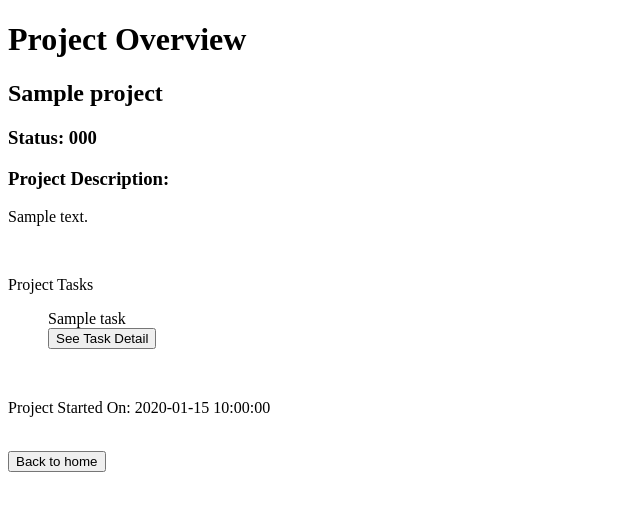
After one commit to vapor05/projectTracker, a Flask app: a page that uses web/trackerApp/templates/projects/project_overview.html in a window 1280 px wide. The commit adds this page. Shown: the top 511 px of the page, without its empty margins (0-640 px from the left). Run offline with Flask 2, Linux system fonts and the light colour scheme; a user stored in the database is signed in; tables that the repository leaves empty hold one stand-in row (values such as "Sample post").

Commit message:
Added project_overview view and started work on tasks

```diff
--- a/web/trackerApp/__init__.py
+++ b/web/trackerApp/__init__.py
@@ -21,7 +21,9 @@ login_manager.login_view = "users.login"
 from trackerApp.core.views import core
 from trackerApp.users.views import users
 from trackerApp.projects.views import projects
+from trackerApp.tasks.views import tasks
 
 app.register_blueprint(core)
 app.register_blueprint(users)
 app.register_blueprint(projects)
+app.register_blueprint(tasks)
--- a/web/trackerApp/models.py
+++ b/web/trackerApp/models.py
@@ -61,6 +61,8 @@ class Project(db.Model):
     description = db.Column(db.Text)
     create_date  = db.Column(db.DateTime, default=datetime.utcnow)
 
+    tasks = db.relationship("Task", backref="tasks", lazy=True)
+
     def __init__(self, title, description, user_id):
         self.title = title
         self.description = description
@@ -75,3 +77,36 @@ class Project(db.Model):
     @classmethod
     def find_by_title(cls, title):
         return cls.query.filter_by(title=title).first()
+
+
+class Task(db.Model):
+    __tablename__ = "tasks"
+
+    projects = db.relationship(Project)
+    users = db.relationship(User)
+    status = db.relationship(Status)
+
+    task_id = db.Column(db.Integer, primary_key=True)
+    project_id = db.Column(db.Integer, db.ForeignKey("projects.project_id"), nullable=False)
+    author_id = db.Column(db.Integer, db.ForeignKey("users.user_id"), nullable=False)
+    assigned_id = db.Column(db.Integer)
+    status_id = db.Column(db.Integer, db.ForeignKey("status.status_id"), nullable=False)
+    title = db.Column(db.String(200))
+    description = db.Column(db.Text)
+    create_date  = db.Column(db.DateTime, default=datetime.utcnow)
+
+    def __init__(self, title, description, project_id, user_id):
+        self.title = title
+        self.description = description
+        self.project_id = project_id
+        self.author_id = user_id
+        # new tasks always start as 'Proposed'
+        self.status_id = 1
+
+    def save_to_db(self):
+        db.session.add(self)
+        db.session.commit()
+
+    @classmethod
+    def find_by_title(cls, title):
+        return cls.query.filter_by(title=title).first()
--- a/web/trackerApp/projects/views.py
+++ b/web/trackerApp/projects/views.py
@@ -20,3 +20,9 @@ def create_project():
             project.save_to_db()
             return redirect(url_for("users.home"))
     return render_template("projects/create.html", form=form)
+
+@projects.route("/project_overview/<title>")
+@login_required
+def project_overview(title):
+    project = Project.find_by_title(title)
+    return render_template("projects/project_overview.html", project=project)
--- /dev/null
+++ b/web/trackerApp/templates/projects/project_overview.html
@@ -0,0 +1,30 @@
+{% extends 'core/base.html' %}
+{% block content %}
+
+<div>
+    <h1>Project Overview</h1>
+    <h2>{{ project.title }}</h2>
+    <h3>Status: {{ project.status.status_code }}</h3>
+    <h3>Project Description:</h3>
+    <p>{{ project.description }}</p>
+    <br>
+    <p>Project Tasks</p>
+    {% for task in project.tasks %}
+        <ul>
+            {{ task.title}}
+            <form action="#" method="GET">
+                <input type="submit" value="See Task Detail">
+            </form>
+        </ul>
+    {% endfor %}
+    <br>
+    <p>Project Started On: {{ project.create_date }}</p>
+</div>
+<br>
+<div>
+    <form action="{{ url_for('users.home') }}" method="GET">
+        <input type="submit" value="Back to home">
+    </form>
+</div>
+
+{% endblock %}
--- a/web/trackerApp/templates/users/home.html
+++ b/web/trackerApp/templates/users/home.html
@@ -12,7 +12,9 @@
     <p>Here are your current projects being tracked</p>
     {% for project in projects %}
         <ul>
-            <p>{{ project.title }}</p>
+            {{ project.title }}  <form action="{{ url_for('projects.project_overview', title=project.title) }}" method="GET">
+                <input type="submit" value="See Project Overview">
+                </form>
         </ul>
     {% endfor %}
 </div>
```
Also changed, not shown: web/trackerApp/tasks/forms.py (added, +9 -0 lines), web/trackerApp/tasks/views.py (added, +24 -0 lines), web/trackerApp/templates/tasks/add.html (added, +15 -0 lines), web/trackerApp/tasks/__init__.py (added).
